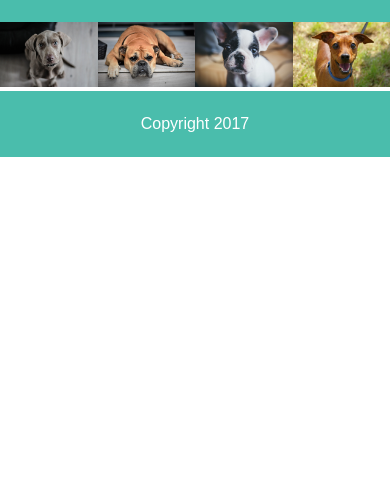
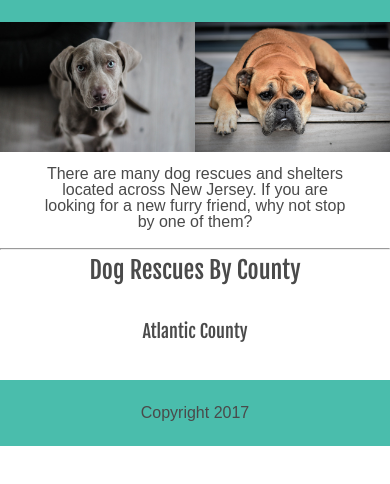
Before and after one commit to BrianneHostutler/dog-rescues, a website: page index.html in a window 390 px wide. Shown: the part 128-612 px from the top of the page. Drawn offline with Linux system fonts and the light colour scheme; a web font is replaced by a local one.

Commit message:
set up listing

```diff
--- a/index.html
+++ b/index.html
@@ -17,21 +17,61 @@
 
 <div class="images-wrapper">
 	<div class="row">
-		<div class="columns medium-3">
+		<div class="columns medium-3 small-6 ">
 			<img src="img/main1.jpeg" class="main-image">
 		</div>
-		<div class="columns medium-3">
+		<div class="columns medium-3 small-6 ">
 			<img src="img/main2.jpeg" class="main-image">
 		</div>
-		<div class="columns medium-3">
+		<div class="columns medium-3 small-6 small-hide">
 			<img src="img/main3.jpeg" class="main-image">
 		</div>
-		<div class="columns medium-3">
+		<div class="columns medium-3 small-6 small-hide">
 			<img src="img/main4.jpeg" class="main-image">
 		</div>
 	</div>
 </div>
 <div class="clearfix" style="height:1px;clear:both;display:block;"></div>
+
+<div class="intro">
+	<div class="row">
+		<div class="medium-10 medium-centered">
+			<p class="text-center">There are many dog rescues and shelters located across New Jersey. If you are looking for a new furry friend, why not stop by one of them? </p>
+
+		</div>
+	</div>
+</div>
+<div class="row">
+	<div class="columns text-center">
+		<hr>
+		<h2>Dog Rescues By County</h2>
+
+	</div>
+</div>
+
+
+<div class="listing">
+
+<!-- ATLANTIC -->
+	<div class="county">
+		<div class="row">
+			<div class="columns text-center">
+				<h3>Atlantic County</h3>
+			</div>
+		</div>
+		<div class="row">
+			<div class="columns medium-6">
+
+			</div>
+			<div class="columns medium-6">
+
+			</div>
+		</div>
+	</div>
+
+
+
+</div>
 
 
 
--- a/sass/style.scss
+++ b/sass/style.scss
@@ -47,6 +47,7 @@ table {
 /*COLORS*/
 $black: #000000;
 $white: #ffffff;
+$darkgray:#4A4A4A;
 
 $teal:#4ABDAC;
 $orange: #FC4A1A;
@@ -59,6 +60,10 @@ $lightgray:#DFDCE3;
 	margin: 0 auto;
 	clear:both;
 }
+
+.medium-10 {
+	width:80%;
+}
 .medium-6 {
 	width:100%;
 }
@@ -69,15 +74,34 @@ $lightgray:#DFDCE3;
 	width:25%;
 	float: left;
 }
+.medium-centered {
+	margin: 0 auto;
+}
+
+.text-center {text-align: center;}
 
 
 /*TYPOGRAPHY*/
 $fjalla: 'Fjalla One', sans-serif;
 $cantarell: 'Cantarell', sans-serif;
 
+h1,h2, h3, p {
+	color:$darkgray;
+}
+
 h1 {
 	font-family: $fjalla;
 	font-size: 40px;
+	color: $white;
+}
+h2 {
+	font-family: $fjalla;
+	font-size: 24px;
+	margin-bottom: 40px;
+}
+h3 {
+	font-family: $fjalla;
+	font-size: 18px;
 }
 p {
 	font-family: $cantarell;
@@ -97,12 +121,24 @@ p {
 	padding-top:25px;
 	text-align: center;
 	color:$white;
+	margin-top: 40px;
 }
 
 
 
 .main-image {
 	width:100%;
+}
+
+
+
+.intro {
+	padding: 10px 0;
+}
+
+
+.listing {
+	padding:0 20px;
 }
 
 
@@ -114,6 +150,13 @@ p {
 	h1{
 		font-size: 35px;
 	}
+	.small-6 {
+		width:50%;
+		float:left;
+	}
+	.small-hide {
+		display: none;
+	}
 }
 
 
```
Also changed, not shown: css/style.css.
